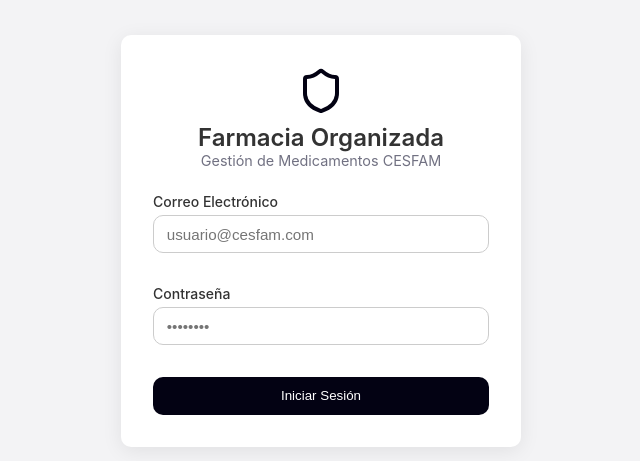
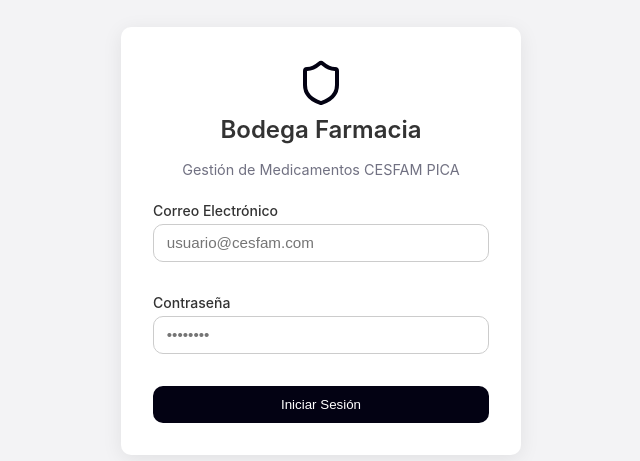
Before and after one commit to Milencolero/farmacia_organizada, a Vue app in the folder frontend_farmacia/: page /login in a window 1280 px wide. Shown: the part 159-620 px from the top of the page, without its empty margins (319-959 px from the left). Built offline with nearby package versions, Linux system fonts and the light colour scheme.

Commit message:
actualizaciones

```diff
--- a/frontend_farmacia/src/views/Login.vue
+++ b/frontend_farmacia/src/views/Login.vue
@@ -6,8 +6,8 @@
         <div class="icon-wrapper">
            <Shield class="icon-shield" />
         </div>
-        <h2 class="title">Farmacia Organizada</h2>
-        <p class="subtitle">Gestión de Medicamentos CESFAM</p>
+        <h2 class="title">Bodega Farmacia</h2><br>
+        <p class="subtitle">Gestión de Medicamentos CESFAM PICA</p>
       </div>
 
       <!-- Formulario de login -->
```
